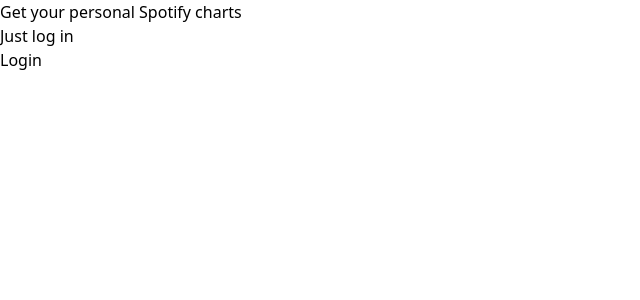
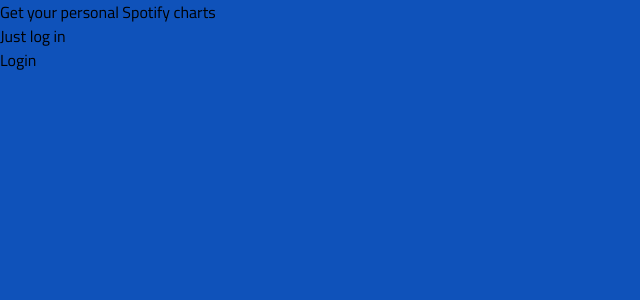
Before and after one commit to haod98/react_spotify, a React (Create React App) app: page / in a window 1280 px wide. Shown: the top 300 px of the page, without its empty margins (0-640 px from the left). Built offline with nearby package versions, Linux system fonts and the light colour scheme.

Commit message:
Add Tailwind config

```diff
--- a/tailwind.config.js
+++ b/tailwind.config.js
@@ -3,6 +3,14 @@
     "./src/**/*.{js,jsx}"
   ],
   theme: {
+    fontFamily: {
+      'sans': ["Titillium Web", "sans-serif"],
+      'heading': ["Anton", "sans-serif"]
+    },
+    colors: {
+      'primary': '#fa8072',
+      'secondary': '#0f52ba'
+    },
     extend: {},
   },
   plugins: [],
```
